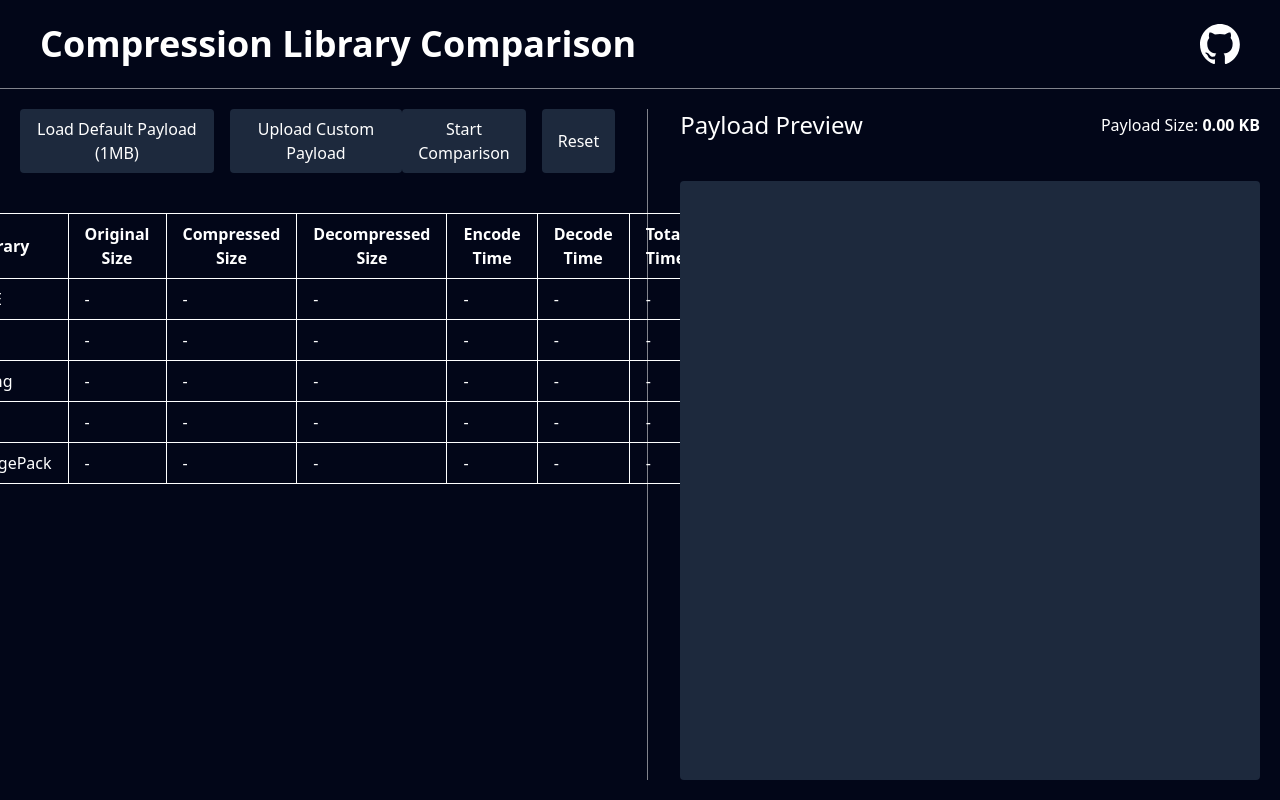
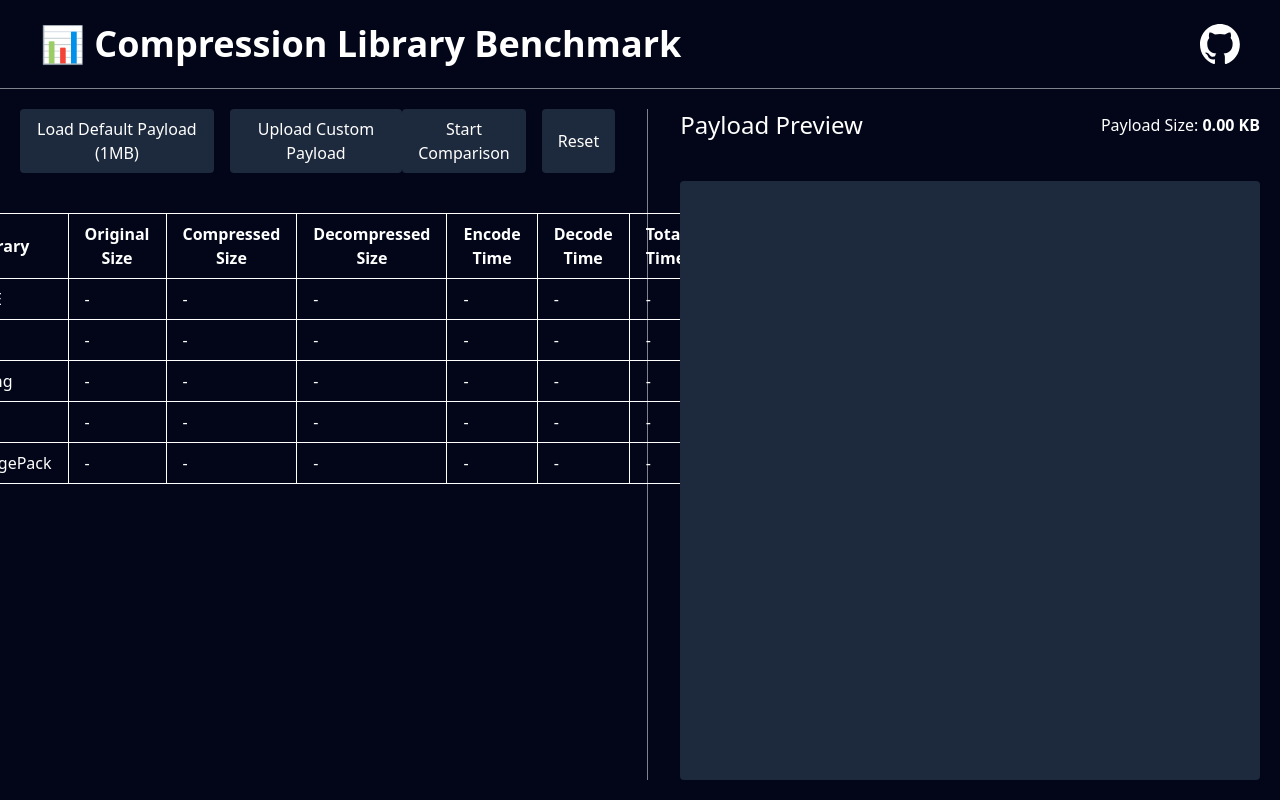
Before and after one commit to ChiragChrg/compression-library-benchmark, a React (Vite) app: page / in a window 1280 px wide. Built offline with nearby package versions, Linux system fonts and the light colour scheme.

Commit message:
refactor: ♻️ Update title from "Compression Library Comparison" to "Compression Library Benchmark"

```diff
--- a/index.html
+++ b/index.html
@@ -5,7 +5,7 @@
   <meta charset="UTF-8" />
   <link rel="icon" type="image/svg+xml" href="/vite.svg" />
   <meta name="viewport" content="width=device-width, initial-scale=1.0" />
-  <title>Compression Library Comparison</title>
+  <title>Compression Library Benchmark</title>
 </head>
 
 <body>
--- a/src/App.tsx
+++ b/src/App.tsx
@@ -16,6 +16,7 @@ import {
 import { payloadContent } from './utils/payload';
 import GithubIcon from './assets/github.svg';
 
+// Initial library data for the comparison
 const initialLibraryData = [
   { name: 'FFLATE' },
   { name: 'Pako' },
@@ -26,6 +27,9 @@ const initialLibraryData = [
 
 type LibraryName = typeof initialLibraryData[number]['name'];
 
+/**
+ * Mapping of library names to their encode/decode functions.
+ */
 const libraryMap: Record<LibraryName, {
   encode: (data: object) => Uint8Array | Promise<Uint8Array>;
   decode: (data: Uint8Array) => object | Promise<object>;
@@ -164,8 +168,8 @@ function App() {
   return (
     <main className='relative flex flex-col w-full h-screen'>
       <header className='flex justify-between items-center w-full px-10 py-6 border-b border-white/50'>
-        <h1 className='text-4xl font-bold'>Compression Library Comparison</h1>
-        <a href='https://github.com/ChiragChrg/compression-library-comparison' target='_blank' title='GitHub Repo'>
+        <h1 className='text-4xl font-bold'>📊 Compression Library Benchmark</h1>
+        <a href='https://github.com/ChiragChrg/compression-library-benchmark' target='_blank' title='GitHub Repo'>
           <img src={GithubIcon} alt="GitHub" className='w-10' />
         </a>
       </header>
```
Also changed, not shown: 1 other file (tests, documents, lock files or other folders).
